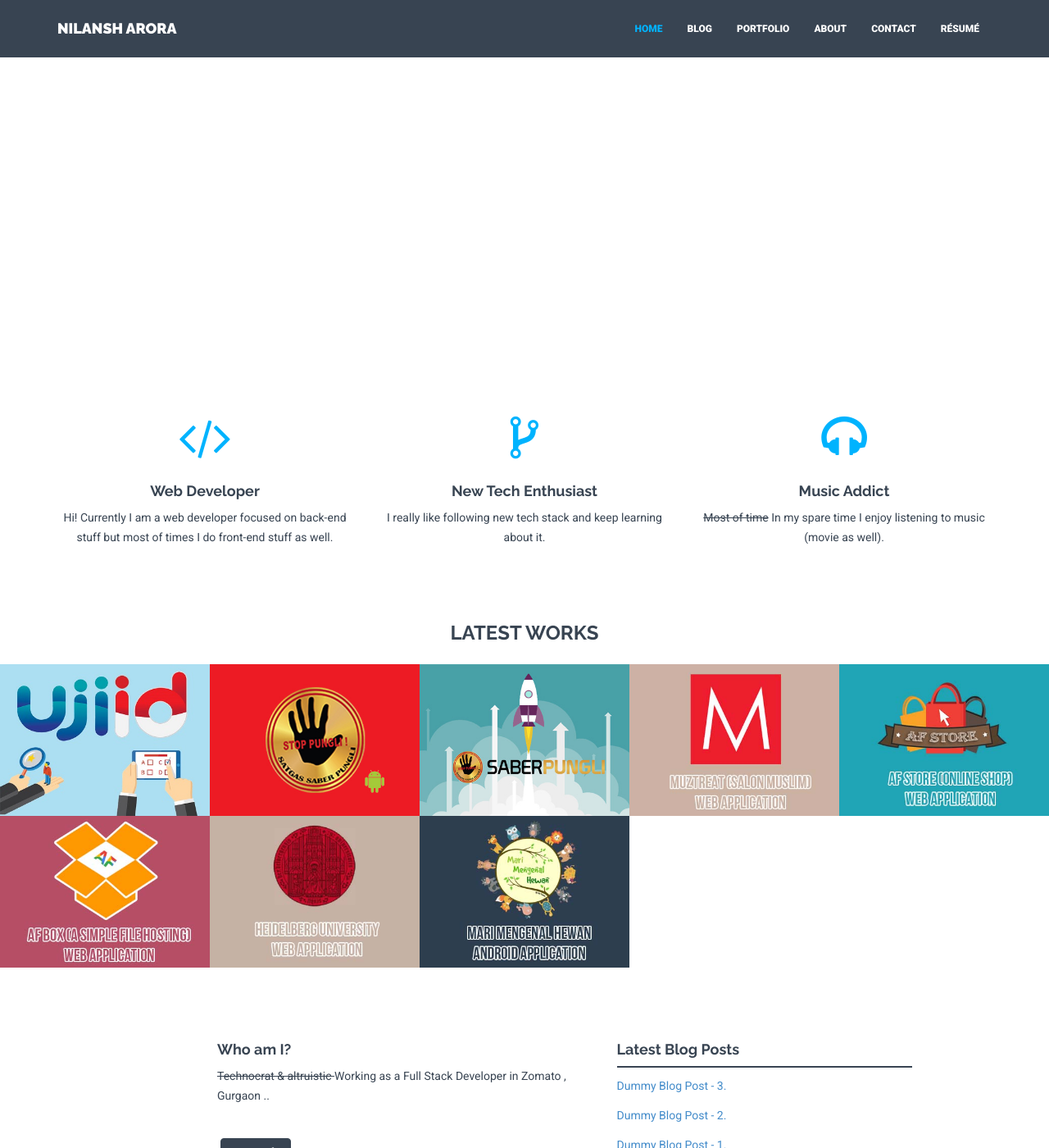
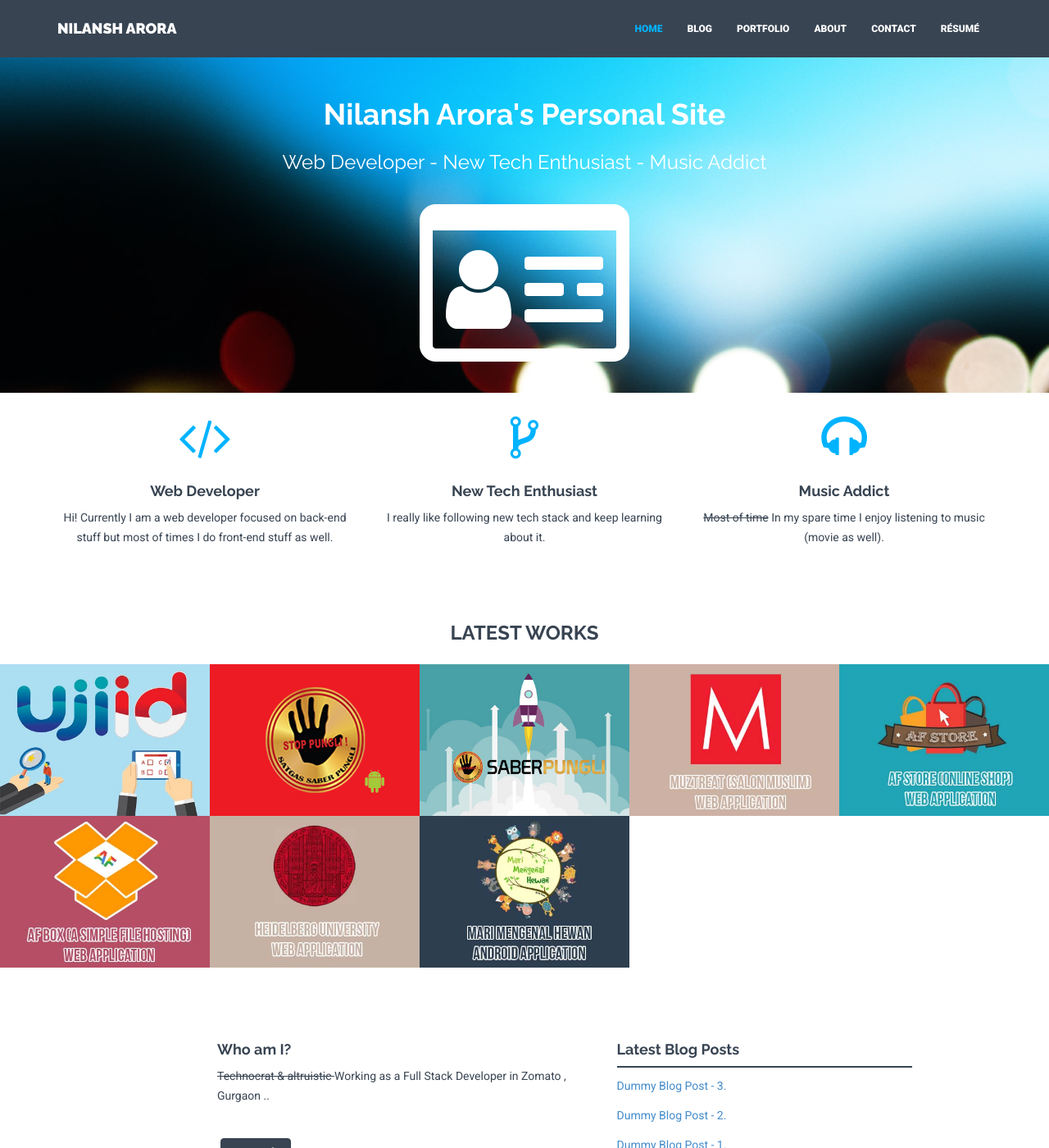
Before and after one commit to nilanshz/nilanshz.github.io, a Jekyll site: the page built from index.html, in a window 1280 px wide and 1400 px high. Shown: the whole window at 82% size. Built offline with Jekyll 4.4.1, drawn with Linux system fonts in a browser that asks for light colours; nearby versions of some CDN libraries.

Commit message:
small change

```diff
--- a/_includes/css/main.css
+++ b/_includes/css/main.css
@@ -214,7 +214,7 @@ a:focus {
 ################################################################# */
 
 #headerwrap {
-	background-color: url('../../assets/img/description_image.jpg');
+	background-image: url('../../assets/img/description_image.jpg');
 	min-height: 0px;
 	padding-top: 100px;
 	padding-bottom: 50px;
```
Also changed, not shown: assets/img/description_image.jpg (added).
